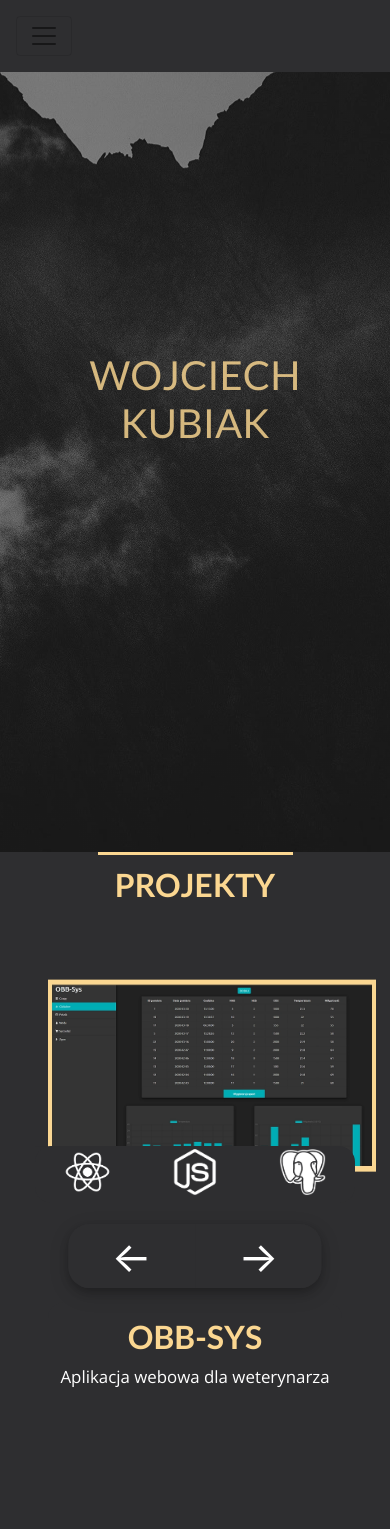
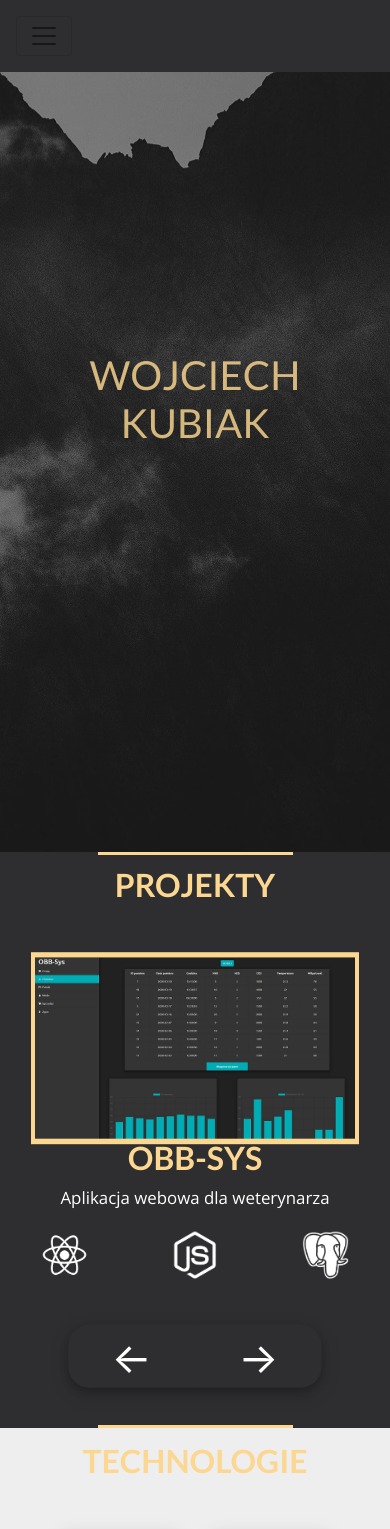
Before and after one commit to wojciechkubiak/my-site, a React (Create React App) app: page / in a window 390 px wide. Shown: the top 1529 px of the page. Built offline with nearby package versions, Linux system fonts and the light colour scheme.

Commit message:
Mobile resize

```diff
--- a/src/components/Projects/Projects.css
+++ b/src/components/Projects/Projects.css
@@ -184,6 +184,9 @@
 
 
 @media only screen and (max-width: 700px) {
+  #projects {
+    height: 36em
+  }
   #projects > h1 {
     font-size: 2em;
     padding: 0.1em;
@@ -200,7 +203,7 @@
     text-align: center;
     box-shadow: none;
     padding: 0em;
-    width: 10em;
+    width: 100vw;
     height: 80%;
     flex-direction: column;
   }
@@ -223,15 +226,16 @@
   }
 
   .projects--technologies-container {
-    position: relative;
-    top: 0em;
-    width: 10em;
+    position: absolute;
+    bottom: 0;
+    margin-top: 2em;
+    width: 100%;
     height: auto;
     box-shadow: none;
     margin-left: 0em;
     margin-right: 0em;
     margin-bottom: 0em;
-    margin-top: 0.5em;
+
   }
 
   .projects--technologies-container-alt {
@@ -256,8 +260,8 @@
   .projects--subinfo {
     box-shadow: none;
     background-color: #2e2e3000;
-    transform: translate(0%, 50%);
-    top: 1em;
+    transform: translate(0%, -50%);
+    top: 0em;
   }
 
   .projects--subinfo > p {
@@ -283,7 +287,8 @@
   }
 
   .projects--btn-container {
-    top: 0%;
+    position: relative;
+    bottom: 0;
     width: 6em;
     height: 1.5em;
     left: 50%;
@@ -312,14 +317,6 @@
     border-radius: 0;
   }
 
-  .projects--subinfo > p,
-  .projects--subinfo > h3 {
-    color: #2e2e30;
-  }
-
-  #projects {
-    height: 101vh
-  }
 
   .projects--container-img {
     position: relative;
@@ -337,19 +334,6 @@
     top: 0%;
     transform: translate(0%, -20%);
     box-shadow: none;
-  }
-
-  .projects--technologies-container {
-    position: relative;
-    top: 0em;
-    width: 10em;
-    height: auto;
-    background-color: #2e2e30;
-    box-shadow: none;
-    margin-left: 0em;
-    margin-right: 0em;
-    margin-bottom: 0em;
-    margin-top: 0.5em;
   }
 
   .projects--technologies-container-alt {
```
